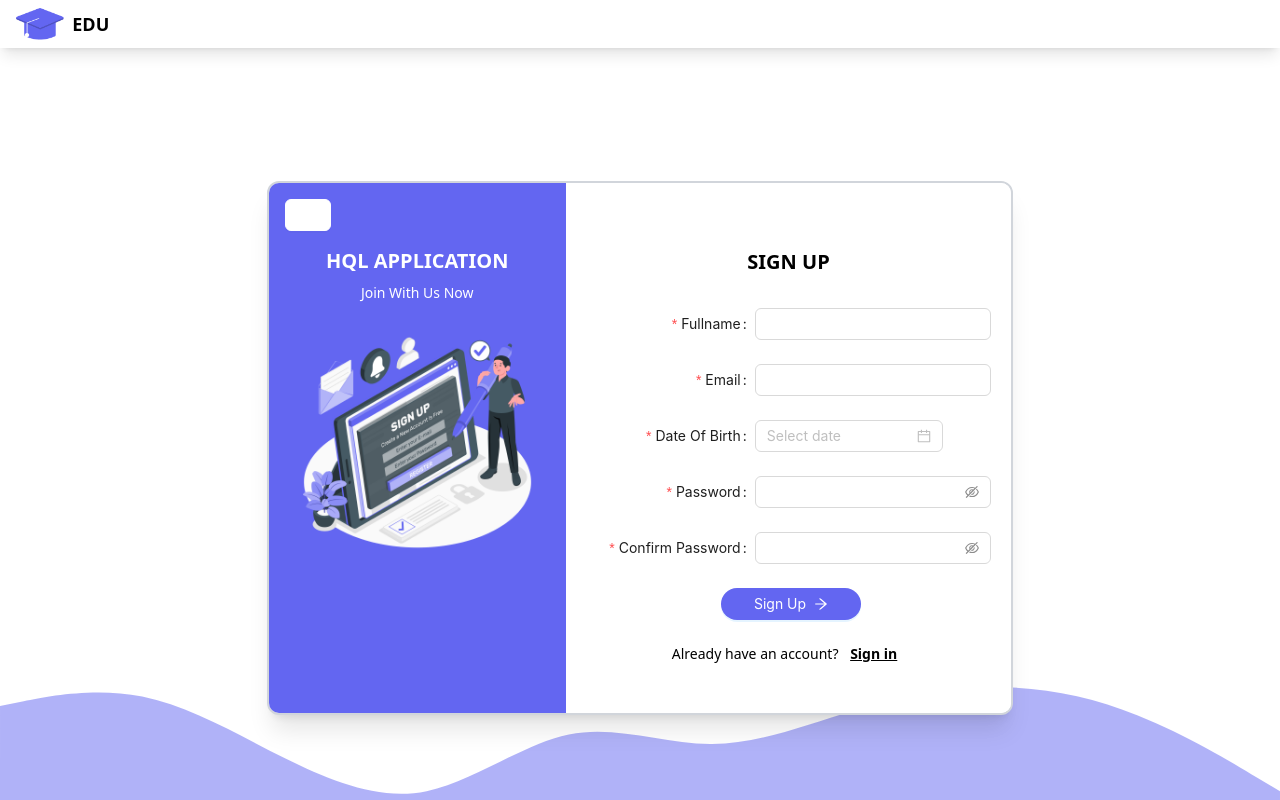
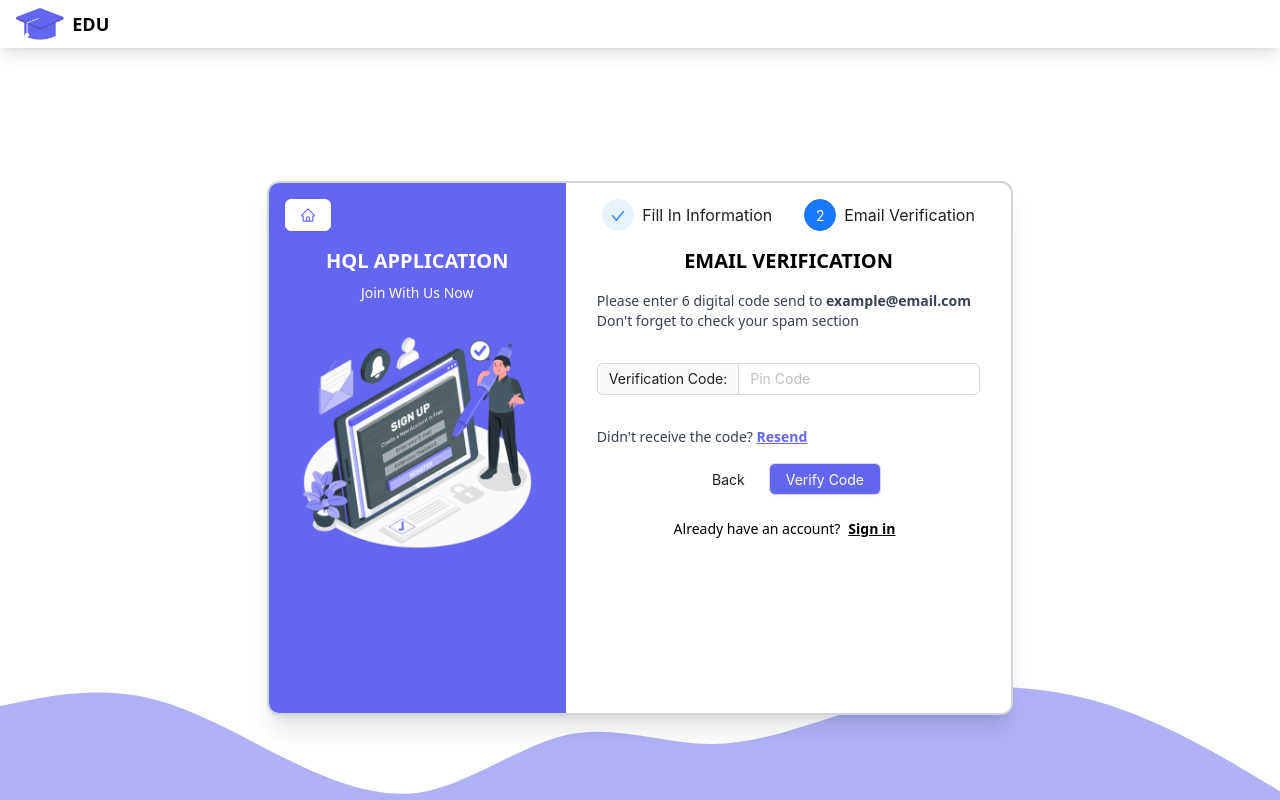
Before and after one commit to tuanlam1610/20KTPM02-AWP-Project, a React (Vite) app in the folder frontend/: page /register in a window 1280 px wide. Built offline with nearby package versions, Linux system fonts and the light colour scheme.

Commit message:
Add Email Verification UI For Sign In Sign Up

```diff
--- a/frontend/src/App.tsx
+++ b/frontend/src/App.tsx
@@ -1,12 +1,13 @@
 import { Provider } from 'react-redux';
 import { Route, Routes } from 'react-router-dom';
+import Navbar from './pages/Components/Navbar';
 import HomePage from './pages/HomePage';
 import LandingPage from './pages/LandingPage';
-import Navbar from './pages/Components/Navbar';
+import RecoverPasswordPage from './pages/RecoverPasswordPage';
 import SignInPage from './pages/SignInPage';
 import SignUpPage from './pages/SignUpPage';
+import UserProfilePage from './pages/UserProfilePage';
 import { appStore } from './redux/store';
-import UserProfilePage from './pages/UserProfilePage';
 
 function App() {
   return (
@@ -17,6 +18,7 @@ function App() {
         <Route path="/home" element={<HomePage />} />
         <Route path="/login" element={<SignInPage />} />
         <Route path="/register" element={<SignUpPage />} />
+        <Route path="/recover" element={<RecoverPasswordPage />} />
         <Route path="/profile" element={<UserProfilePage />} />
       </Routes>
     </Provider>
--- a/frontend/src/pages/Components/Navbar.tsx
+++ b/frontend/src/pages/Components/Navbar.tsx
@@ -64,7 +64,7 @@ export default function Navbar() {
   };
 
   useEffect(() => {
-    if (!['', 'login', 'register'].includes(pathName)) {
+    if (!['', 'login', 'register', 'recover'].includes(pathName)) {
       if (!localStorage.getItem('refreshToken')) navigate('/');
       else {
         if (!userInfo) {
--- a/frontend/src/pages/SignInPage.tsx
+++ b/frontend/src/pages/SignInPage.tsx
@@ -1,4 +1,4 @@
-import { ArrowRightOutlined, LeftOutlined } from '@ant-design/icons';
+import { ArrowRightOutlined, HomeOutlined } from '@ant-design/icons';
 import { Button, Checkbox, Form, Input, notification } from 'antd';
 import useForm from 'antd/es/form/hooks/useForm';
 import axios from 'axios';
@@ -64,8 +64,8 @@ export default function SignInPage() {
         <div className="w-2/5 flex flex-col justify-start items-center bg-indigo-500 text-white">
           <div className="w-full flex justify-start my-4">
             <Link to={'/'}>
-              <Button className="ms-4 flex justify-center items-center border-white text-white hover:bg-white">
-                <LeftOutlined />
+              <Button className="ms-4 flex justify-center items-center border-white text-indigo-500 bg-white">
+                <HomeOutlined />
               </Button>
             </Link>
           </div>
@@ -148,6 +148,9 @@ export default function SignInPage() {
               Sign up
             </Link>
           </p>
+          <Link to={'/recover'} className="underline font-semibold p-2 hover:text-indigo-500">
+            <p className="text-sm underline font-semibold">Forgot password?</p>
+          </Link>
         </div>
       </div>
       <img
--- a/frontend/src/pages/SignUpPage.tsx
+++ b/frontend/src/pages/SignUpPage.tsx
@@ -1,12 +1,12 @@
-import { ArrowRightOutlined, LeftOutlined } from '@ant-design/icons';
-import { Button, DatePicker, Form, Input } from 'antd';
-import signUpImg from '../assets/imgs/Sign up-amico.png';
-import wave from '../assets/imgs/wave.svg';
-import { Link, useNavigate } from 'react-router-dom';
-import { useState } from 'react';
+import { ArrowRightOutlined, HomeOutlined } from '@ant-design/icons';
+import { Button, DatePicker, Form, Input, InputNumber, Steps } from 'antd';
 import useForm from 'antd/es/form/hooks/useForm';
 import axios from 'axios';
 import dayjs from 'dayjs';
+import { useState } from 'react';
+import { Link, useNavigate } from 'react-router-dom';
+import signUpImg from '../assets/imgs/Sign up-amico.png';
+import wave from '../assets/imgs/wave.svg';
 
 type FieldType = {
   name?: string;
@@ -17,11 +17,19 @@ type FieldType = {
 };
 
 export default function SignUpPage() {
+
+
   const [form] = useForm();
   const [isSubmitting, setIsSubmitting] = useState(false);
   const navigate = useNavigate();
 
+  const backHandler = () => {
+    setCurrentStep(0)
+  }
+
   const onFinish = async (values: FieldType) => {
+    console.log(currentStep)
+    setCurrentStep(1)
     setIsSubmitting(true);
     document.body.style.cursor = 'wait';
     console.log('Success:', values);
@@ -38,10 +46,10 @@ export default function SignUpPage() {
       .then((res) => {
         console.log(res);
         console.log(res.data);
-        localStorage.setItem('refreshToken', res.data.refreshToken);
-        localStorage.setItem('accessToken', res.data.accessToken);
+        // localStorage.setItem('refreshToken', res.data.refreshToken);
+        // localStorage.setItem('accessToken', res.data.accessToken);
         form.resetFields();
-        navigate('/home');
+        // navigate('/home');
       })
       .catch((err) => console.log(err));
   };
@@ -50,26 +58,10 @@ export default function SignUpPage() {
     console.log('Failed:', errorInfo);
   };
 
-  return (
-    <div className="h-screen w-screen flex justify-center items-center overflow-hidden fixed">
-      <div className="flex flex-row w-7/12 h-2/3 rounded-xl bg-white border-2 border-gray-300 shadow-xl overflow-hidden">
-        {/* Right Section */}
-        <div className="w-2/5 flex flex-col justify-start items-center bg-indigo-500 text-white">
-          <div className="w-full flex justify-start my-4">
-            <Link to={'/'}>
-              <Button className="ms-4 flex justify-center items-center border-white text-white hover:bg-white">
-                <LeftOutlined />
-              </Button>
-            </Link>
-          </div>
-          <h1 className="uppercase font-semibold text-xl text-center">
-            HQL Application
-          </h1>
-          <p className=" mt-2 mb-4 text-sm text-center">Join With Us Now</p>
-          <img src={signUpImg} className="object-contain box-border px-8" />
-        </div>
-        {/* Left Section */}
-        <div className="flex flex-col flex-1 justify-center items-center bg-white">
+  const steps = [
+    {
+      title: 'Fill In Information',
+      content: (<div>
         <h1 className="uppercase font-semibold text-xl text-center my-4">
           Sign Up
         </h1>
@@ -142,7 +134,37 @@ export default function SignUpPage() {
             </Button>
           </Form.Item>
         </Form>
-          <p className="text-sm">
+        <p className="text-sm flex justify-center items-center">
+          Already have an account?{' '}
+          <Link
+            to={'/login'}
+            className="underline font-semibold p-2 hover:text-indigo-500"
+          >
+            Sign in
+          </Link>
+        </p>
+      </div>),
+    },
+    {
+      title: 'Email Verification',
+      content: (
+        <div>
+          <h1 className="uppercase font-semibold text-xl text-center my-4">
+            Email Verification
+          </h1>
+          <p className='text-gray-700 text-sm'>Please enter 6 digital code send to <span className='font-semibold'>example@email.com</span></p>
+          <p className='text-gray-700 text-sm'>Don't forget to check your spam section</p>
+          <InputNumber addonBefore="Verification Code: " placeholder='Pin Code' controls={false} className='my-8' />
+          <p className='text-gray-700 text-sm'>Didn't receive the code? <span className='underline text-indigo-500 font-semibold hover:cursor-pointer'>Resend</span></p>
+          <div className='flex gap-2 justify-center items-center'>
+            <Button type="text" onClick={backHandler}>Back</Button>
+            <Button className='flex justify-center items-center my-4 px-4 py-2 bg-indigo-500 text-white hover:bg-white' onClick={() => {
+              navigate(
+                '/'
+              )
+            }}>Verify Code</Button>
+          </div>
+          <p className=" text-sm flex justify-center items-center">
             Already have an account?{' '}
             <Link
               to={'/login'}
@@ -152,6 +174,37 @@ export default function SignUpPage() {
             </Link>
           </p>
         </div>
+      ),
+    },
+  ];
+  const items = steps.map((item) => ({ key: item.title, title: item.title }));
+  const [currentStep, setCurrentStep] = useState(1);
+
+  return (
+    <div className="h-screen w-screen flex justify-center items-center overflow-hidden fixed">
+      <div className="flex flex-row w-7/12 h-2/3 rounded-xl bg-white border-2 border-gray-300 shadow-xl overflow-hidden">
+        {/* Left Section */}
+        <div className="w-2/5 flex flex-col justify-start items-center bg-indigo-500 text-white">
+          <div className="w-full flex justify-start my-4">
+            <Link to={'/'}>
+              <Button className="ms-4 flex justify-center items-center border-white text-indigo-500 bg-white">
+                <HomeOutlined />
+              </Button>
+            </Link>
+          </div>
+          <h1 className="uppercase font-semibold text-xl text-center">
+            HQL Application
+          </h1>
+          <p className=" mt-2 mb-4 text-sm text-center">Join With Us Now</p>
+          <img src={signUpImg} className="object-contain box-border px-8" />
+        </div>
+        {/* Right Section */}
+        <div className="flex flex-col flex-1 justify-start items-center bg-white mt-4">
+          <div>
+            <Steps items={items} current={currentStep} />
+          </div>
+          {steps[currentStep].content}
+        </div>
       </div>
       <img
         src={wave}
```
Lines whose indentation alone changed are shown as unchanged.
